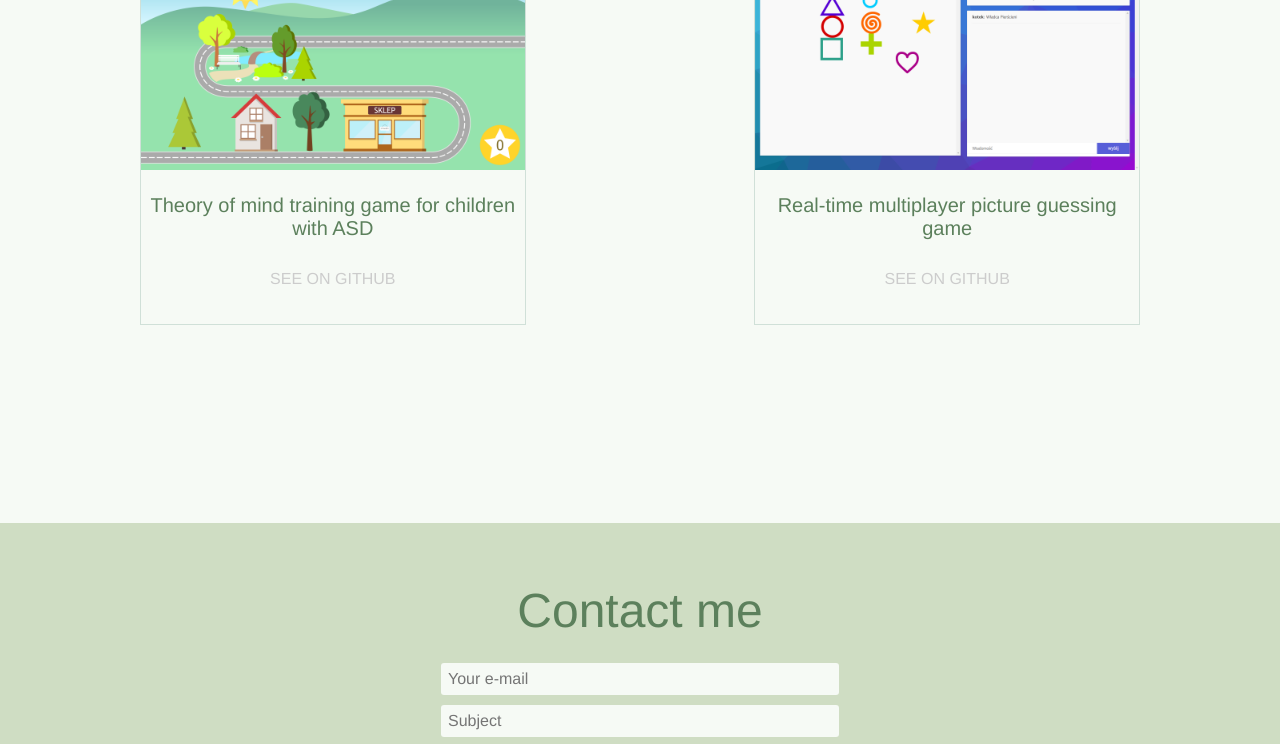
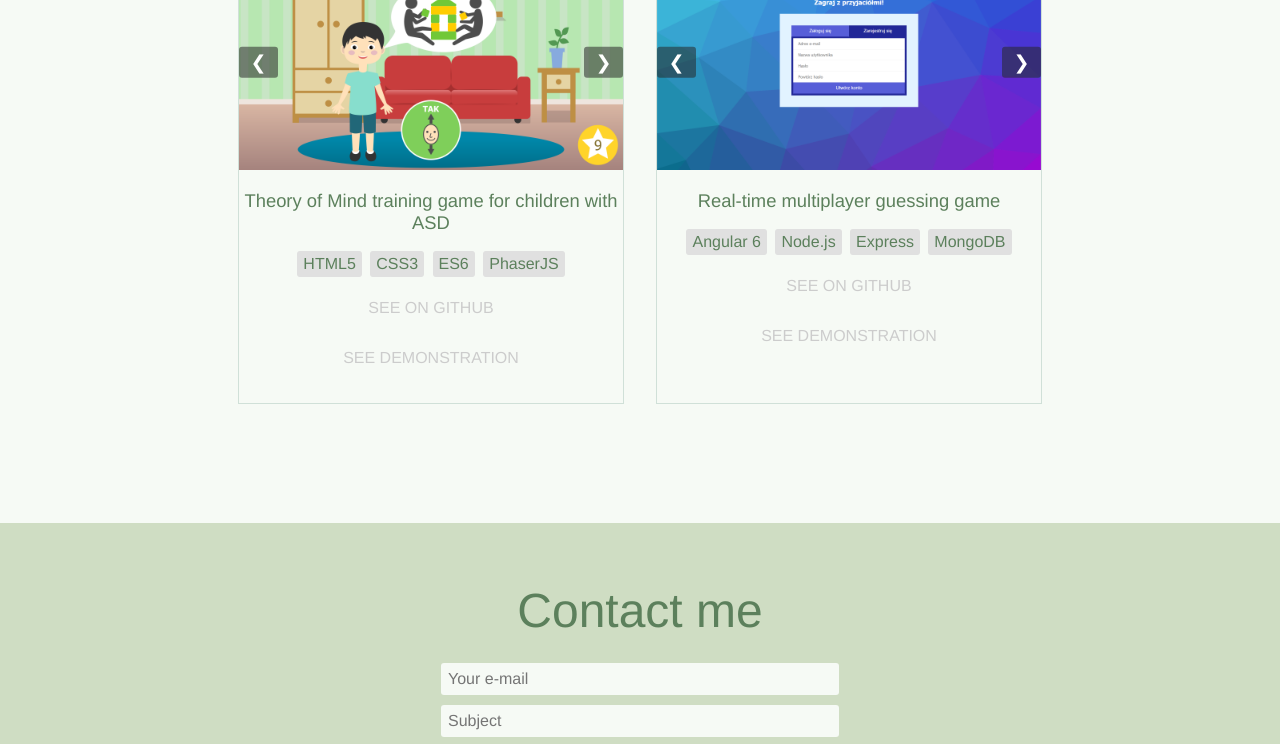
Before and after one commit to Reienn/reienn.github.io, a plain HTML site: page index.html in a window 1280 px wide. Shown: the part 1637-2381 px from the top of the page. Drawn offline with Linux system fonts and the light colour scheme.

Commit message:
Added projects screenshots gallery

```diff
--- a/index.html
+++ b/index.html
@@ -29,14 +29,38 @@
 			<h2>My projects</h2>
 			<div id="list">
 				<div class="project">
-					<a class="img-link" href="https://reienn.github.io/CogTechProject/" target="_blank"><img src="assets/tom_game.png"></a>
-					<h3>Theory of mind training game for children with ASD</h3>
+					<div class="gallery">
+						<img src="assets/tom_game_01.png">
+						<img src="assets/tom_game_02.png">
+						<img src="assets/tom_game_03.png">
+						<img src="assets/tom_game_04.png">
+						<img src="assets/tom_game_05.png">
+						<button class="gallery-left" onclick="slider(this, -1)">&#10094;</button>
+						<button class="gallery-right" onclick="slider(this, 1)">&#10095;</button>
+					</div>
+					<h3>Theory of Mind training game for children with ASD</h3>
+					<span class="tag">HTML5</span>
+					<span class="tag">CSS3</span>
+					<span class="tag">ES6</span>
+					<span class="tag">PhaserJS</span><br>
 					<a href="https://github.com/Reienn/CogTechProject" target="_blank">See on GitHub</a>
+					<a href="https://reienn.github.io/CogTechProject/" target="_blank">See demonstration</a>
 				</div>
 				<div class="project">
-					<a class="img-link" href="https://frozen-cliffs-72152.herokuapp.com/" target="_blank"><img src="assets/guessing_game.png"></a>
-					<h3>Real-time multiplayer picture guessing game</h3>
+					<div class="gallery">
+						<img src="assets/guessing_game_01.png">
+						<img src="assets/guessing_game_02.png">
+						<img src="assets/guessing_game_03.png">
+						<button class="gallery-left" onclick="slider(this, -1)">&#10094;</button>
+						<button class="gallery-right" onclick="slider(this, 1)">&#10095;</button>
+					</div>
+					<h3>Real-time multiplayer guessing game</h3>
+					<span class="tag">Angular 6</span>
+					<span class="tag">Node.js</span>
+					<span class="tag">Express</span>
+					<span class="tag">MongoDB</span><br>
 					<a href="https://github.com/Reienn/game-app" target="_blank">See on GitHub</a>
+					<a href="https://frozen-cliffs-72152.herokuapp.com" target="_blank">See demonstration</a>
 				</div>
 			</div>
 		</div>
@@ -68,6 +92,23 @@
 			window.onscroll = function() {
 				document.getElementById('nav-toggle').classList.add('hide-menu');
 			};
+
+			[].forEach.call(document.getElementsByClassName('gallery'), gallery => {
+				gallery.getElementsByTagName('img')[0].style.display = "block";
+				gallery.slideIndex = 0;
+			});
+
+			function slider(childButton, change){
+				let currentGallery = childButton.parentNode;
+				currentGallery.getElementsByTagName('img')[currentGallery.slideIndex].style.display = "none";
+				currentGallery.slideIndex += change;
+				if(currentGallery.slideIndex === currentGallery.getElementsByTagName('img').length){
+					currentGallery.slideIndex = 0;
+				}else if(currentGallery.slideIndex < 0){
+					currentGallery.slideIndex = currentGallery.getElementsByTagName('img').length-1;
+				}
+				currentGallery.getElementsByTagName('img')[currentGallery.slideIndex].style.display = "block";
+			}
 		</script>
 	</body>
 </html>
--- a/style.css
+++ b/style.css
@@ -3,6 +3,7 @@
 	margin: 0;
 	padding: 0;
 	outline: none;
+	border: none;
 }
 
 body{
@@ -19,6 +20,7 @@ nav{
 	text-align: right;
 	border-bottom: 1px solid rgb(224, 205, 205);
 	position: fixed;
+	z-index: 100;
 	background-color: #fff;
 }
 
@@ -50,10 +52,6 @@ a{
 a:hover{
 	color: rgb(136, 136, 136);
 	cursor: pointer;
-}
-
-.img-link{
-	padding: 0;
 }
 
 .active{
@@ -94,8 +92,8 @@ h2{
 }
 
 h3{
-	margin: 20px 5px 10px;
-	font-size: 125%;
+	margin: 20px 5px 15px;
+	font-size: 115%;
 }
 
 p{
@@ -112,10 +110,11 @@ p{
 	display: flex;
 	flex-flow: row wrap;
 	align-items: stretch;
+	justify-content: center;
 }
 
 .project{
-	margin: 2vh auto;
+	margin: 2vh;
 	padding: 0 0 3vh;
 	width: 30vw;
 	min-width: 200px;
@@ -123,9 +122,43 @@ p{
 	border-top: none;
 }
 
+.gallery{
+	width: 30vw;
+	min-width: 200px;
+	position: relative;
+}
+
+.gallery-left, .gallery-right{
+	color: #fff;
+	font-size: 120%;
+	background: rgba(39, 39, 39, 0.541);
+	padding: 1% 3%;
+	border-radius: 3px;
+	position: absolute;
+	top: 50%;
+	transform: translate(0, -50%);
+}
+
+.gallery-left{
+	left: 0;
+}
+
+.gallery-right{
+	right: 0;
+}
+
 .project img{
 	width: 30vw;
 	min-width: 200px;
+	display: none;
+}
+
+.tag{
+	display: inline-block;
+	padding: 4px 6px;
+	margin: 2px;
+	background-color: rgb(224, 224, 224);
+	border-radius: 3px;
 }
 
 input, textarea{
@@ -180,7 +213,7 @@ ul li{
 	#menu-button{
 		display: block;
 	}
-	ul li, a{
+	ul li, li a{
 		display: block;
 		text-align: center;
 	}
```
Also changed, not shown: assets/guessing_game_01.png (added), assets/guessing_game_02.png (added), assets/guessing_game_03.png (renamed from assets/guessing_game.png), assets/tom_game_01.png (added), assets/tom_game_02.png (added), assets/tom_game_03.png (renamed from assets/tom_game.png), assets/tom_game_04.png (added), assets/tom_game_05.png (added).
